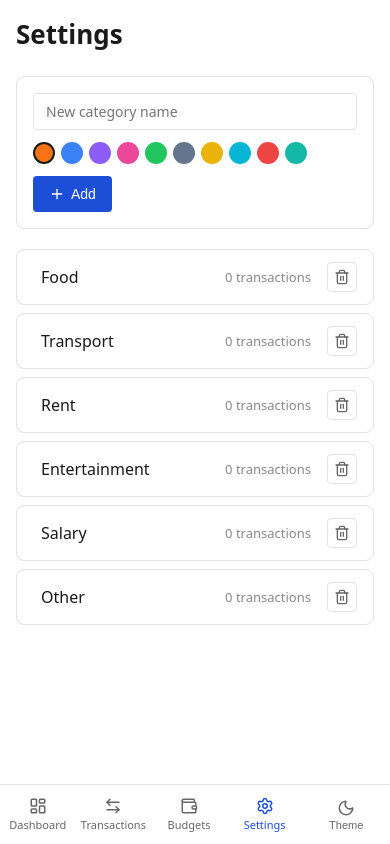
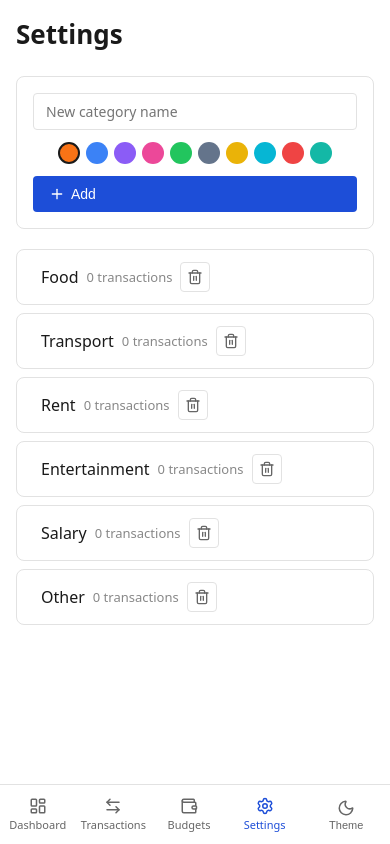
Before and after one commit to Palvett/Expense_tracker, a React (Vite) app: page /settings in a window 390 px wide. Built offline with nearby package versions, Linux system fonts and the light colour scheme.

Commit message:
Responsive budget page by stacking global category form and budget category rows on mobile

```diff
--- a/src/features/budgets/BudgetProgress.css
+++ b/src/features/budgets/BudgetProgress.css
@@ -66,3 +66,15 @@
   align-items: center;
   gap: 10px;
 }
+
+@media (max-width: 767px) {
+  .budget-progress-header {
+    flex-wrap: wrap;
+    gap: 8px;
+  }
+
+  .budget-progress-header-right {
+    width: 100%;
+    justify-content: space-between;
+  }
+}
--- a/src/features/categories/CategoryManager.css
+++ b/src/features/categories/CategoryManager.css
@@ -81,3 +81,27 @@
   background: var(--color-input-bg);
   color: var(--color-text);
 }
+
+@media (max-width: 767px) {
+  .category-add-form {
+    flex-direction: column;
+    align-items: stretch;
+  }
+
+  .category-add-form input {
+    width: 100%;
+  }
+
+  .color-picker {
+    justify-content: center;
+  }
+
+  .category-row {
+    flex-wrap: wrap;
+    gap: 8px;
+  }
+
+  .category-usage {
+    margin-left: 0;
+  }
+}
```
